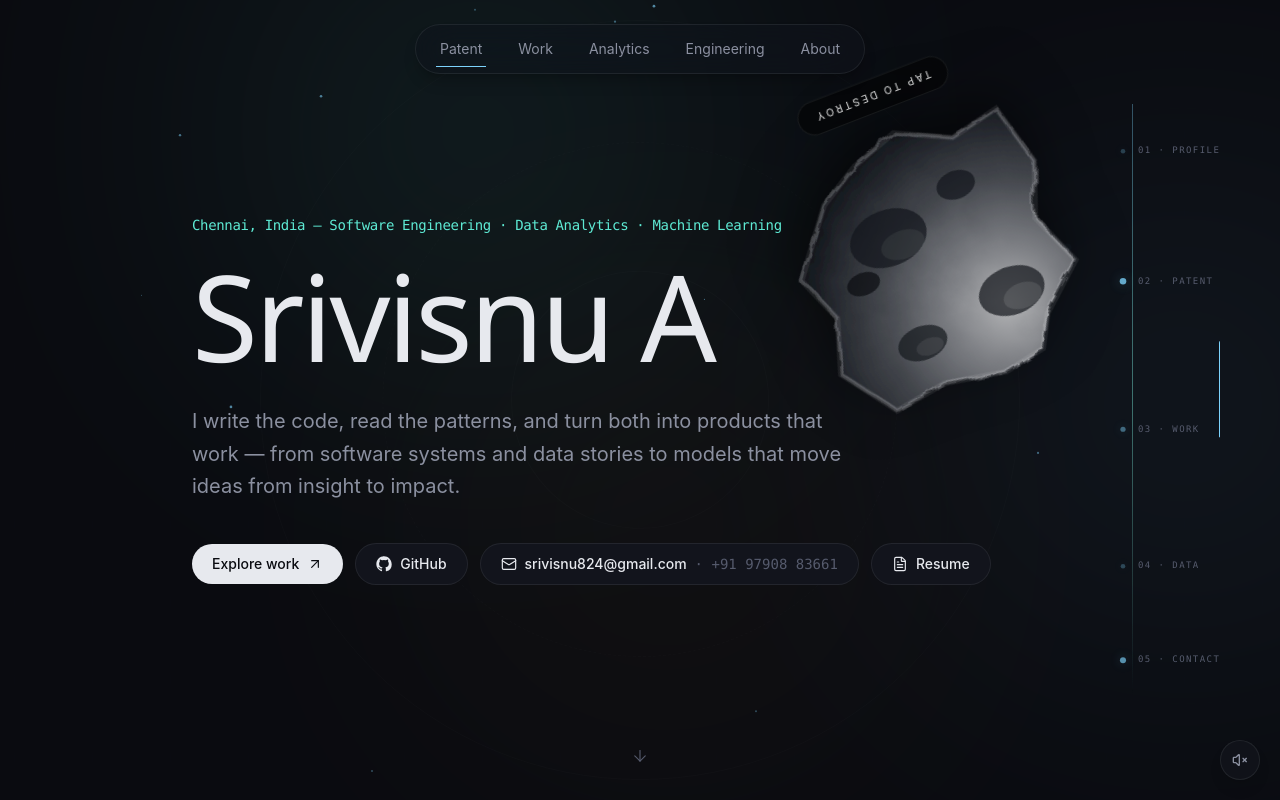
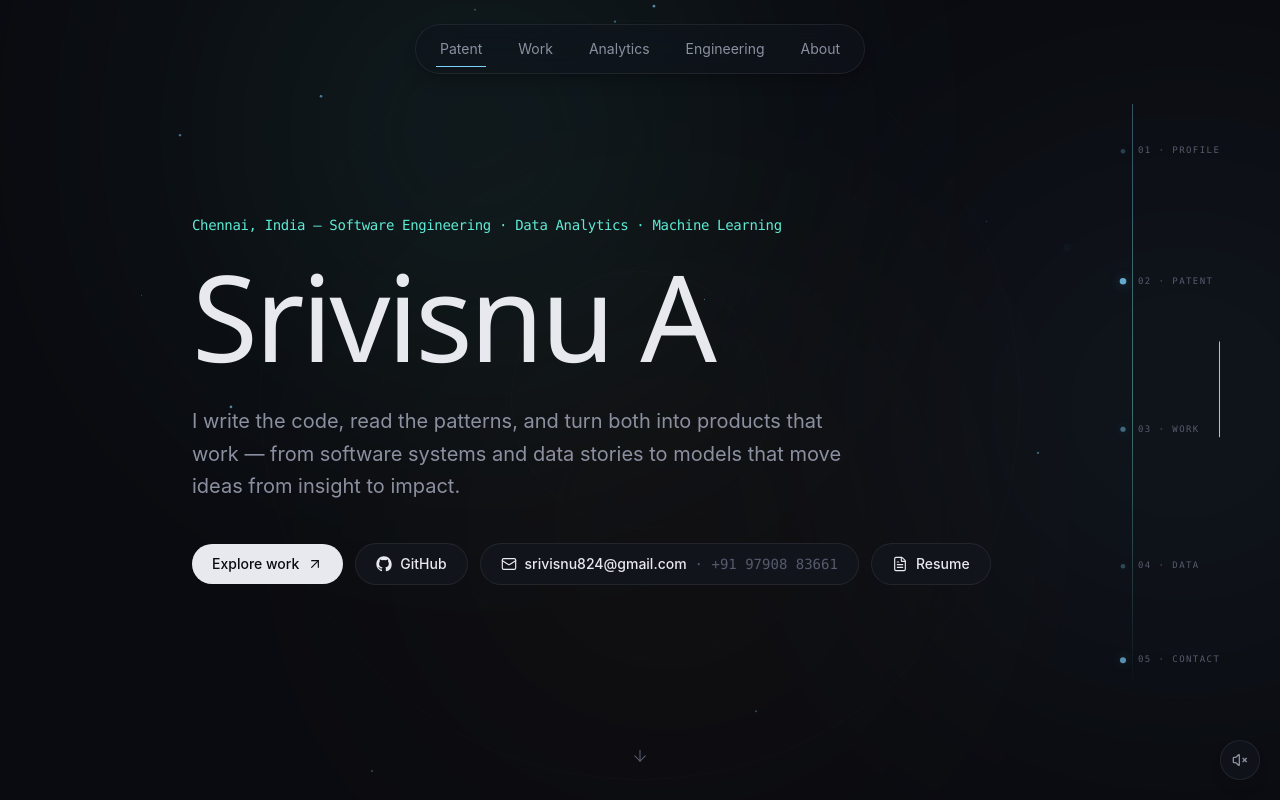
Before and after one commit to srivisnuA/portfolio, a Next.js app: page / in a window 1280 px wide. Shown: the top 800 px of the page. Built offline with nearby package versions, Linux system fonts and the light colour scheme.

Commit message:
Improve asteroid realism and reliable pointer destruction

```diff
--- a/components/AsteroidGame.tsx
+++ b/components/AsteroidGame.tsx
@@ -16,10 +16,12 @@
 
 type Burst = { id: number; x: number; y: number };
 
+// Irregular silhouettes intentionally avoid the "perfect rock" look.
 const shapes = [
-  "M49 3 L67 9 L84 6 L96 23 L91 41 L98 58 L86 77 L68 88 L53 98 L35 91 L17 96 L7 78 L12 59 L3 43 L14 25 L10 11 L31 14 Z",
-  "M41 4 L63 8 L82 5 L96 24 L90 43 L97 60 L80 82 L65 91 L48 97 L29 88 L11 92 L5 70 L12 51 L4 32 L20 18 L26 7 Z",
-  "M28 6 L50 12 L71 4 L91 18 L96 37 L87 57 L94 76 L72 90 L55 98 L34 91 L15 95 L6 75 L13 55 L5 38 L18 20 Z",
+  "M49 2 L67 8 L81 6 L91 17 L98 31 L91 44 L96 61 L86 76 L72 88 L56 94 L43 99 L30 91 L14 94 L7 81 L11 66 L3 52 L8 38 L4 25 L16 15 L29 16 L34 7 Z",
+  "M42 4 L58 9 L75 4 L89 14 L96 29 L90 43 L97 59 L85 75 L72 83 L64 97 L46 93 L31 98 L18 88 L9 75 L13 59 L5 46 L10 31 L7 18 L23 13 L30 6 Z",
+  "M28 7 L46 11 L66 5 L80 12 L94 25 L90 42 L98 57 L88 70 L91 83 L70 89 L55 98 L39 91 L24 96 L11 86 L8 72 L13 57 L4 43 L13 28 L16 17 Z",
+  "M47 3 L62 10 L80 7 L92 22 L95 38 L87 51 L94 67 L81 79 L67 94 L51 89 L36 98 L23 89 L9 86 L6 70 L12 56 L3 42 L12 29 L10 15 L28 16 L35 7 Z",
 ];
 
 function createAsteroid(id: number): Asteroid {
@@ -27,12 +29,12 @@
   const edge = Math.random() > 0.5;
   return {
     id,
-    left: edge ? (Math.random() > 0.5 ? -8 : 108) : 12 + Math.random() * 76,
-    top: 14 + Math.random() * 72,
-    size: 170 + Math.random() * 120,
+    left: edge ? (Math.random() > 0.5 ? -10 : 110) : 12 + Math.random() * 76,
+    top: 15 + Math.random() * 68,
+    size: 220 + Math.random() * 90,
     rotate: Math.random() * 360,
-    driftX: Math.cos(angle) * (70 + Math.random() * 120),
-    driftY: Math.sin(angle) * (50 + Math.random() * 100),
+    driftX: Math.cos(angle) * (85 + Math.random() * 110),
+    driftY: Math.sin(angle) * (55 + Math.random() * 95),
     shape: shapes[Math.floor(Math.random() * shapes.length)],
   };
 }
@@ -46,7 +48,7 @@
     let lastTrigger = 0;
     const spawn = () => {
       const now = performance.now();
-      if (now - lastTrigger < 500) return;
+      if (now - lastTrigger < 700 || asteroid) return;
       lastTrigger = now;
       setAsteroid(createAsteroid(now));
       setIsVisible(true);
@@ -55,7 +57,7 @@
     const onScroll = () => spawn();
     window.addEventListener("scroll", onScroll, { passive: true });
     return () => window.removeEventListener("scroll", onScroll);
-  }, []);
+  }, [asteroid]);
 
   const playExplosion = useCallback(() => {
     try {
@@ -67,50 +69,56 @@
 
       const master = ctx.createGain();
       master.gain.setValueAtTime(0.0001, now);
-      master.gain.exponentialRampToValueAtTime(0.11, now + 0.01);
-      master.gain.exponentialRampToValueAtTime(0.0001, now + 0.5);
+      master.gain.exponentialRampToValueAtTime(0.13, now + 0.012);
+      master.gain.exponentialRampToValueAtTime(0.0001, now + 0.52);
       master.connect(ctx.destination);
 
       const noise = ctx.createBufferSource();
-      const buffer = ctx.createBuffer(1, Math.floor(ctx.sampleRate * 0.45), ctx.sampleRate);
+      const buffer = ctx.createBuffer(1, Math.floor(ctx.sampleRate * 0.46), ctx.sampleRate);
       const data = buffer.getChannelData(0);
       for (let i = 0; i < data.length; i += 1) data[i] = Math.random() * 2 - 1;
       noise.buffer = buffer;
 
       const filter = ctx.createBiquadFilter();
       filter.type = "lowpass";
-      filter.frequency.setValueAtTime(2600, now);
-      filter.frequency.exponentialRampToValueAtTime(220, now + 0.45);
+      filter.frequency.setValueAtTime(2900, now);
+      filter.frequency.exponentialRampToValueAtTime(180, now + 0.46);
 
       const boom = ctx.createOscillator();
       boom.type = "sine";
-      boom.frequency.setValueAtTime(95, now);
-      boom.frequency.exponentialRampToValueAtTime(28, now + 0.45);
+      boom.frequency.setValueAtTime(105, now);
+      boom.frequency.exponentialRampToValueAtTime(24, now + 0.48);
 
       noise.connect(filter).connect(master);
       boom.connect(master);
       noise.start(now);
       boom.start(now);
-      noise.stop(now + 0.46);
-      boom.stop(now + 0.46);
-      window.setTimeout(() => void ctx.close(), 700);
+      noise.stop(now + 0.47);
+      boom.stop(now + 0.47);
+      window.setTimeout(() => void ctx.close(), 750);
     } catch {
-      // Browsers may block audio until a user gesture; the visual blast still plays.
+      // Visual effect still works when audio is unavailable.
     }
   }, []);
 
-  const destroyAsteroid = (event: React.MouseEvent<HTMLButtonElement>) => {
+  const destroyAsteroid = useCallback((event: React.PointerEvent<HTMLButtonElement>) => {
+    event.preventDefault();
     event.stopPropagation();
-    if (!asteroid) return;
+    if (!asteroid || !isVisible) return;
+
     const rect = event.currentTarget.getBoundingClientRect();
+    const centerX = rect.left + rect.width / 2;
+    const centerY = rect.top + rect.height / 2;
+
     setIsVisible(false);
-    setBurst({ id: Date.now(), x: rect.left + rect.width / 2, y: rect.top + rect.height / 2 });
+    setBurst({ id: Date.now(), x: centerX, y: centerY });
     playExplosion();
+
     window.setTimeout(() => {
       setAsteroid(null);
       setBurst(null);
-    }, 700);
-  };
+    }, 720);
+  }, [asteroid, isVisible, playExplosion]);
 
   return (
     <div aria-hidden="true" className="pointer-events-none fixed inset-0 z-[3] overflow-hidden">
@@ -120,48 +128,99 @@
             key={asteroid.id}
             type="button"
             aria-label="Tap to destroy asteroid"
-            onClick={destroyAsteroid}
-            className="pointer-events-auto absolute overflow-visible"
-            style={{ left: `${asteroid.left}%`, top: `${asteroid.top}%`, width: asteroid.size, height: asteroid.size }}
-            initial={{ opacity: 0, scale: 0.12, x: asteroid.driftX * -1, y: asteroid.driftY * -1, rotate: asteroid.rotate - 80 }}
-            animate={{ opacity: [0, 1, 1], scale: [0.12, 1, 1.04], x: [asteroid.driftX * -1, 0, asteroid.driftX * 0.18], y: [asteroid.driftY * -1, 0, asteroid.driftY * 0.12], rotate: [asteroid.rotate - 80, asteroid.rotate, asteroid.rotate + 18] }}
-            exit={{ opacity: 0, scale: 0.2, x: asteroid.driftX, y: asteroid.driftY }}
-            transition={{ duration: 1.25, ease: "easeOut" }}
-            whileHover={{ scale: 1.07 }}
-            whileTap={{ scale: 0.96 }}
+            onPointerDown={destroyAsteroid}
+            className="pointer-events-auto absolute touch-manipulation select-none border-0 bg-transparent p-0"
+            style={{
+              left: `${asteroid.left}%`,
+              top: `${asteroid.top}%`,
+              width: asteroid.size,
+              height: asteroid.size,
+              transform: "translate(-50%, -50%)",
+            }}
+            initial={{ opacity: 0, scale: 0.08, x: asteroid.driftX * -1, y: asteroid.driftY * -1, rotate: asteroid.rotate - 65 }}
+            animate={{
+              opacity: [0, 1, 1],
+              scale: [0.08, 1, 1.025],
+              x: [asteroid.driftX * -1, 0, asteroid.driftX * 0.12],
+              y: [asteroid.driftY * -1, 0, asteroid.driftY * 0.08],
+              rotate: [asteroid.rotate - 65, asteroid.rotate, asteroid.rotate + 16],
+            }}
+            exit={{ opacity: 0, scale: 0.08, rotate: asteroid.rotate + 80, x: asteroid.driftX * 0.3, y: asteroid.driftY * 0.3 }}
+            transition={{ duration: 1.15, ease: "easeOut" }}
+            whileHover={{ scale: 1.04 }}
+            whileTap={{ scale: 0.93 }}
           >
-            <svg viewBox="0 0 100 100" className="h-full w-full drop-shadow-[0_18px_28px_rgba(0,0,0,0.55)]">
+            <div className="absolute inset-0 rounded-full bg-[radial-gradient(circle,rgba(255,255,255,0.06),transparent_62%)] blur-xl" />
+
+            <svg viewBox="0 0 100 100" className="relative h-full w-full overflow-visible drop-shadow-[0_24px_32px_rgba(0,0,0,0.65)]">
               <defs>
-                <radialGradient id="asteroid-core" cx="30%" cy="24%" r="82%">
-                  <stop offset="0%" stopColor="#b4b5b7" />
-                  <stop offset="28%" stopColor="#7b7d82" />
-                  <stop offset="58%" stopColor="#44474d" />
-                  <stop offset="82%" stopColor="#24272d" />
-                  <stop offset="100%" stopColor="#0d1015" />
+                <radialGradient id={`rock-${asteroid.id}`} cx="28%" cy="22%" r="86%">
+                  <stop offset="0%" stopColor="#c4c6c8" />
+                  <stop offset="18%" stopColor="#8e9296" />
+                  <stop offset="42%" stopColor="#5d6268" />
+                  <stop offset="68%" stopColor="#30353c" />
+                  <stop offset="88%" stopColor="#171b21" />
+                  <stop offset="100%" stopColor="#07090d" />
                 </radialGradient>
-                <filter id="asteroid-noise" x="-18%" y="-18%" width="136%" height="136%">
-                  <feTurbulence type="fractalNoise" baseFrequency="0.11" numOctaves="3" seed={asteroid.id % 100} />
-                  <feDisplacementMap in="SourceGraphic" scale="3.5" />
+                <linearGradient id={`facet-${asteroid.id}`} x1="12%" y1="8%" x2="84%" y2="92%">
+                  <stop offset="0%" stopColor="#eef0f1" stopOpacity="0.28" />
+                  <stop offset="38%" stopColor="#8b8f94" stopOpacity="0.04" />
+                  <stop offset="100%" stopColor="#000000" stopOpacity="0.45" />
+                </linearGradient>
+                <filter id={`rough-${asteroid.id}`} x="-20%" y="-20%" width="140%" height="140%">
+                  <feTurbulence type="fractalNoise" baseFrequency="0.18" numOctaves="4" seed={asteroid.id % 97} result="noise" />
+                  <feDisplacementMap in="SourceGraphic" in2="noise" scale="2.6" />
+                </filter>
+                <filter id={`soft-${asteroid.id}`} x="-30%" y="-30%" width="160%" height="160%">
+                  <feGaussianBlur stdDeviation="1.1" />
                 </filter>
               </defs>
 
-              <path d={asteroid.shape} fill="url(#asteroid-core)" stroke="#d6d7da" strokeOpacity="0.2" strokeWidth="1.2" filter="url(#asteroid-noise)" />
+              {/* Base rock */}
+              <path d={asteroid.shape} fill={`url(#rock-${asteroid.id})`} filter={`url(#rough-${asteroid.id})`} />
 
-              <g opacity="0.7">
-                <ellipse cx="29" cy="30" rx="12" ry="8.5" fill="#12151a" />
-                <ellipse cx="26" cy="27" rx="7" ry="4.5" fill="#a8aaad" opacity="0.18" />
-                <ellipse cx="65" cy="24" rx="9" ry="6" fill="#14171c" />
-                <ellipse cx="63" cy="22" rx="5" ry="3" fill="#b3b5b8" opacity="0.14" />
-                <ellipse cx="63" cy="63" rx="14" ry="10" fill="#11141a" />
-                <ellipse cx="59" cy="59" rx="8" ry="5" fill="#a6a8ac" opacity="0.12" />
-                <ellipse cx="34" cy="72" rx="7" ry="5" fill="#11141a" />
-                <ellipse cx="77" cy="51" rx="6" ry="4" fill="#090b0f" />
+              {/* Angular geological facets */}
+              <path d="M11 43 L28 19 L47 24 L39 46 L20 56 Z" fill={`url(#facet-${asteroid.id})`} opacity="0.46" />
+              <path d="M47 24 L76 12 L90 34 L72 50 L55 43 Z" fill="#d0d2d4" opacity="0.09" />
+              <path d="M20 56 L39 46 L55 43 L72 50 L61 78 L42 88 L25 79 Z" fill="#05070a" opacity="0.22" />
+              <path d="M61 78 L72 50 L89 55 L84 74 L69 89 Z" fill="#8d9197" opacity="0.08" />
+
+              {/* Deep craters with raised rims */}
+              <g>
+                <ellipse cx="29" cy="29" rx="12" ry="9" fill="#0a0c10" opacity="0.8" />
+                <ellipse cx="27" cy="27" rx="8.6" ry="5.8" fill="#62666b" opacity="0.3" />
+                <ellipse cx="24.8" cy="25" rx="5.6" ry="3.4" fill="#e0e2e3" opacity="0.09" />
+
+                <ellipse cx="67" cy="26" rx="8" ry="6" fill="#0b0d11" opacity="0.86" />
+                <ellipse cx="65" cy="24" rx="5.8" ry="3.8" fill="#83878c" opacity="0.23" />
+
+                <ellipse cx="61" cy="61" rx="14" ry="11" fill="#080a0e" opacity="0.82" />
+                <ellipse cx="58" cy="58" rx="9" ry="6.6" fill="#73777c" opacity="0.24" />
+                <ellipse cx="55" cy="56" rx="5" ry="3.2" fill="#e0e2e2" opacity="0.07" />
+
+                <ellipse cx="31" cy="70" rx="7" ry="5" fill="#07090d" opacity="0.8" />
+                <ellipse cx="29" cy="68" rx="4.5" ry="3" fill="#a0a4a8" opacity="0.16" />
+
+                <ellipse cx="79" cy="51" rx="6" ry="4.5" fill="#07090c" opacity="0.76" />
               </g>
 
-              <path d={asteroid.shape} fill="none" stroke="#ffffff" strokeOpacity="0.08" strokeWidth="2" />
+              {/* Small impact pits */}
+              <g fill="#05070a" opacity="0.46">
+                <circle cx="46" cy="16" r="2" />
+                <circle cx="21" cy="50" r="1.8" />
+                <circle cx="80" cy="38" r="2.3" />
+                <circle cx="45" cy="79" r="2.1" />
+                <circle cx="71" cy="73" r="1.5" />
+                <circle cx="37" cy="57" r="1.2" />
+              </g>
+
+              {/* Thin lit rim and dark underside */}
+              <path d={asteroid.shape} fill="none" stroke="#f3f4f5" strokeOpacity="0.14" strokeWidth="1.7" />
+              <path d={asteroid.shape} fill="none" stroke="#000000" strokeOpacity="0.5" strokeWidth="3.2" strokeDasharray="28 16 10 19" />
+              <ellipse cx="54" cy="85" rx="27" ry="7" fill="#000" opacity="0.2" filter={`url(#soft-${asteroid.id})`} />
             </svg>
 
-            <span className="pointer-events-none absolute left-1/2 top-full mt-4 -translate-x-1/2 whitespace-nowrap rounded-full border border-white/10 bg-black/55 px-4 py-2 text-[10px] font-medium uppercase tracking-[0.24em] text-white/75 backdrop-blur-md">
+            <span className="pointer-events-none absolute left-1/2 top-full mt-5 -translate-x-1/2 rounded-full border border-white/10 bg-black/65 px-5 py-2.5 text-[10px] font-semibold uppercase tracking-[0.28em] text-white/80 shadow-[0_10px_30px_rgba(0,0,0,0.28)] backdrop-blur-md">
               Tap to destroy
             </span>
           </motion.button>
@@ -171,10 +230,16 @@
       <AnimatePresence>
         {burst && (
           <motion.div key={burst.id} className="pointer-events-none fixed z-[10]" style={{ left: burst.x, top: burst.y }} initial={{ opacity: 1, scale: 0.15 }} animate={{ opacity: 0, scale: 2.9 }} transition={{ duration: 0.68, ease: "easeOut" }}>
-            <div className="absolute left-1/2 top-1/2 h-14 w-14 -translate-x-1/2 -translate-y-1/2 rounded-full bg-white/80 shadow-[0_0_70px_28px_rgba(255,255,255,0.42)]" />
-            <motion.div className="absolute left-1/2 top-1/2 h-12 w-12 -translate-x-1/2 -translate-y-1/2 rounded-full border-2 border-[var(--accent-cyan)]" animate={{ scale: [0.4, 5.5], opacity: [1, 0] }} transition={{ duration: 0.6 }} />
-            {Array.from({ length: 14 }).map((_, index) => (
-              <motion.span key={index} className="absolute left-1/2 top-1/2 h-1 w-8 origin-left rounded-full bg-[var(--accent-cyan)] shadow-[0_0_12px_rgba(125,211,252,0.7)]" style={{ rotate: `${index * (360 / 14)}deg` }} animate={{ x: [0, 80 + index * 2], opacity: [1, 0], scaleX: [0.7, 1.3] }} transition={{ duration: 0.5 + index * 0.01, ease: "easeOut" }} />
+            <div className="absolute left-1/2 top-1/2 h-16 w-16 -translate-x-1/2 -translate-y-1/2 rounded-full bg-white/80 shadow-[0_0_80px_30px_rgba(255,255,255,0.42)]" />
+            <motion.div className="absolute left-1/2 top-1/2 h-14 w-14 -translate-x-1/2 -translate-y-1/2 rounded-full border-2 border-[var(--accent-cyan)]" animate={{ scale: [0.3, 6], opacity: [1, 0] }} transition={{ duration: 0.62 }} />
+            {Array.from({ length: 18 }).map((_, index) => (
+              <motion.span
+                key={index}
+                className="absolute left-1/2 top-1/2 h-1 w-10 origin-left rounded-full bg-[var(--accent-cyan)] shadow-[0_0_14px_rgba(125,211,252,0.75)]"
+                style={{ rotate: `${index * 20}deg` }}
+                animate={{ x: [0, 82 + index * 2.5], opacity: [1, 0], scaleX: [0.6, 1.35] }}
+                transition={{ duration: 0.48 + index * 0.009, ease: "easeOut" }}
+              />
             ))}
           </motion.div>
         )}
```
